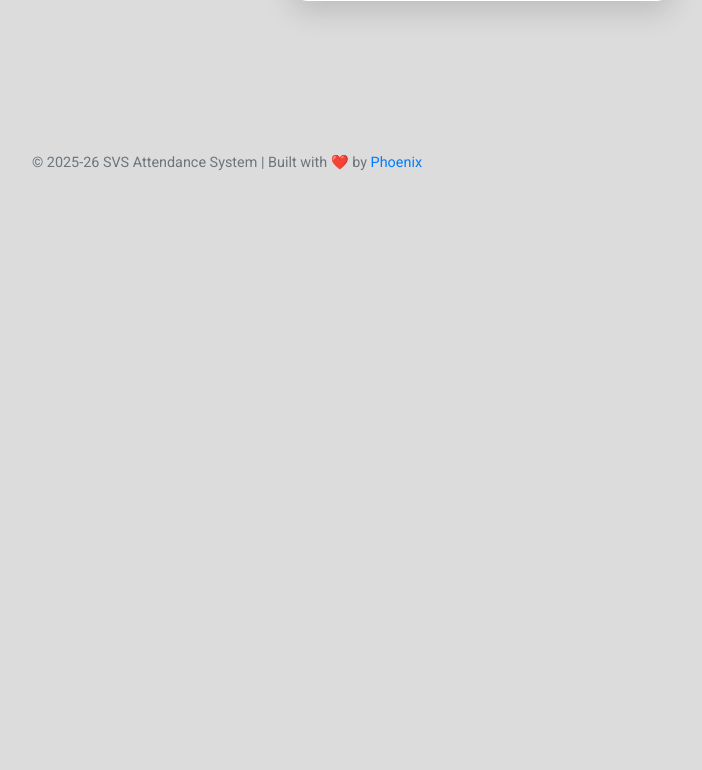
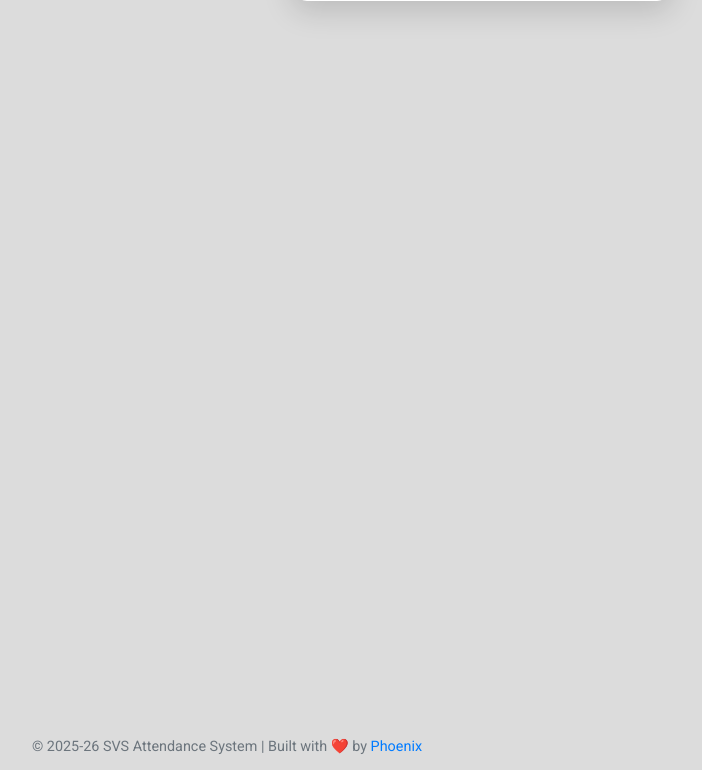
Before and after one commit to Phoenix-star-tech/svs_attendance_taking_app, a Flask app: page /login in a window 1280 px wide. Shown: the part 614-1384 px from the top of the page, without its empty margins (155-857 px from the left). Before the commit the page ends 784 px from the top, so only its background shows below. Run offline with Flask 3, Linux system fonts and the light colour scheme.

Commit message:
Update login.html

```diff
--- a/templates/login.html
+++ b/templates/login.html
@@ -162,7 +162,7 @@
 
 
   footer {
-      margin-top: auto;
+      margin-top: 150%;
       background: none;
       padding: 15px 0;
       text-align: center;
```
